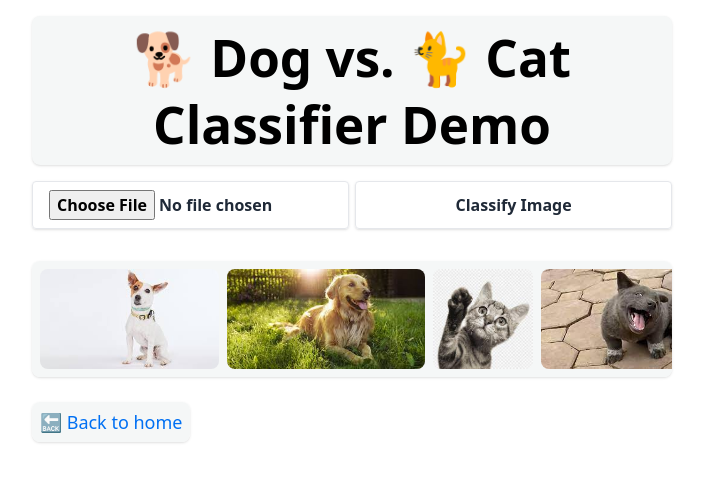
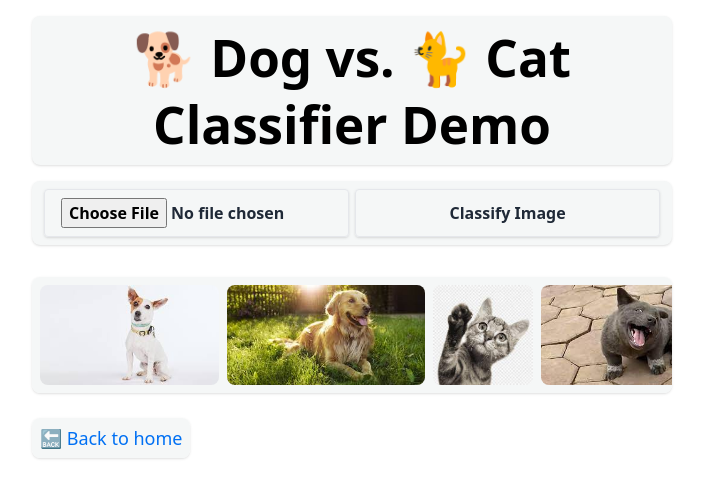
Before and after one commit to wry0313/gavinwang.dev, a Next.js app: page /Dog_Cat_Classifier_Demo in a window 1280 px wide. Shown: the top 498 px of the page, without its empty margins (288-991 px from the left). Built offline with nearby package versions, Linux system fonts and the light colour scheme.

Commit message:
random ahh animation

```diff
--- a/pages/Dog_Cat_Classifier_Demo.js
+++ b/pages/Dog_Cat_Classifier_Demo.js
@@ -1,12 +1,20 @@
 import Head from 'next/head';
 import Layout from '../components/layout';
-import { useState } from 'react';
 import Image from 'next/image';
+import { useEffect, useState } from 'react';
+
 
 const classificationEndpoint = "https://hf.space/embed/jph00/testing/+/api/predict/"
 
 
 export default function Demo() {
+
+    const [animationClass, setAnimationClass] = useState('');
+
+    useEffect(() => {
+        setAnimationClass('animate-fadeIn');
+    }, []);
+
     const [imageUrl, setImageUrl] = useState(null);
     const [predictionText, setPredictionText] = useState("");
 
@@ -108,11 +116,11 @@ export default function Demo() {
             <Head>
                 <title>Dog vs. Cat Classifyer</title>
             </Head>
+            <div className={animationClass}>
                 <div className="flex flex-col item-center">
                     <div className="mx-auto">
                         <h1 className=" bg-[#F5F7F7] shadow rounded-lg text-center sm:text-[3.2rem] leading-[1.3] font-bold mb-4 px-4 py-2">🐕 Dog vs. 🐈 Cat Classifier Demo</h1>
-                    <div className="flex flex-col md:flex-row items-center">
-                        <label htmlFor="fileInput"></label>
+                        <div className="flex flex-col md:flex-row items-center bg-[#F5F7F7] shadow rounded-lg px-3 py-2">
                             <input className="hover:scale-105  duration-300 w-[250px] md:w-[70%] mb-[0.3rem] md:mb-0 text-sm md:text-base flex-1 md:mr-[0.4rem] h-12 hover:bg-gray-100 text-gray-800 font-semibold py-2 px-4 border border-gray-200 rounded shadow" type="file" id="fileInput" onChange={handleFileInputChange} />
                             <button className="hover:scale-105  duration-300 w-[250px] md:w-[70%] text-sm md:text-base flex-1 h-12 hover:bg-gray-100 text-gray-800 font-semibold py-2 px-4 border border-gray-200 rounded shadow" onClick={classifyOnClick} >Classify Image</button>
                         </div>
@@ -131,6 +139,8 @@ export default function Demo() {
                         <Image className="flex-none mr-2 ml-1 rounded-lg hover:scale-110 duration-300" onClick={() => handleImageClick('/images/fox.jpeg')} src="/images/fox.jpeg" height={100} width={(1200 / 862) * 100} alt="Fox" />
                     </div>
                 </div>
+            </div>
+
         </Layout>
     );
 }
--- a/styles/global.css
+++ b/styles/global.css
@@ -17,7 +17,7 @@
 @keyframes fadeIn {
   0% {
     opacity: 0;
-    transform: translateY(-100px);
+    transform: translateY(-60px);
   }
   100% {
     opacity: 1;
```
Lines whose indentation alone changed are shown as unchanged.
